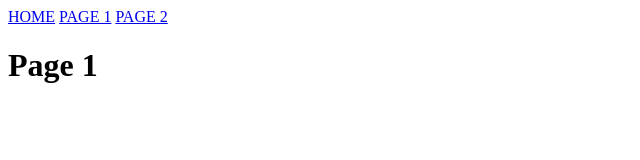
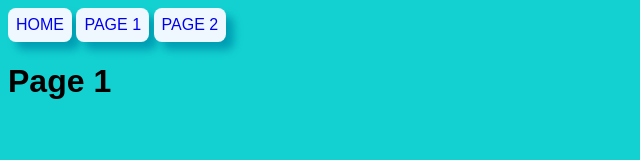
Before and after one commit to thounny/Week1, a plain HTML site: page wednesday/a.html in a window 1280 px wide. Shown: the whole page, without its empty margins (0-640 px from the left). Drawn offline with Linux system fonts and the light colour scheme; the site is published under a folder, as on GitHub Pages, so addresses that start at the root find nothing.

Commit message:
Relative file path for Style.css link

```diff
--- a/wednesday/a.html
+++ b/wednesday/a.html
@@ -3,7 +3,7 @@
 <head>
     <meta charset="UTF-8"> <!-- ASCII 7-bit 8-bit EASCII FR SP -->
     <meta name="viewport" content="width=device-width, initial-scale=1.0">
-    <link rel="stylesheet" href="/wednesday/style.css">
+    <link rel="stylesheet" href="./style.css">
     <title>Document</title>
 </head>
 <body>
```
Also changed, not shown: wednesday/b.html (+1 -1 lines), wednesday/index.html (+1 -1 lines).
